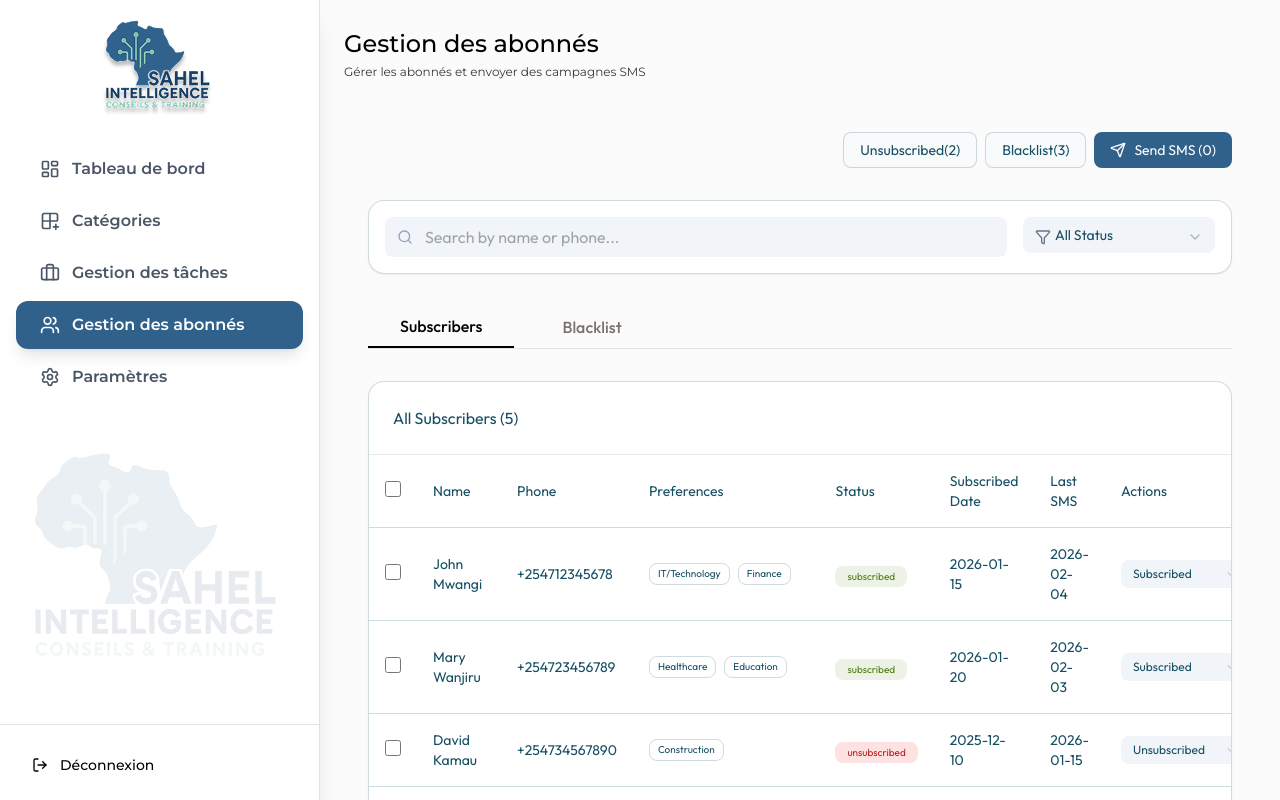
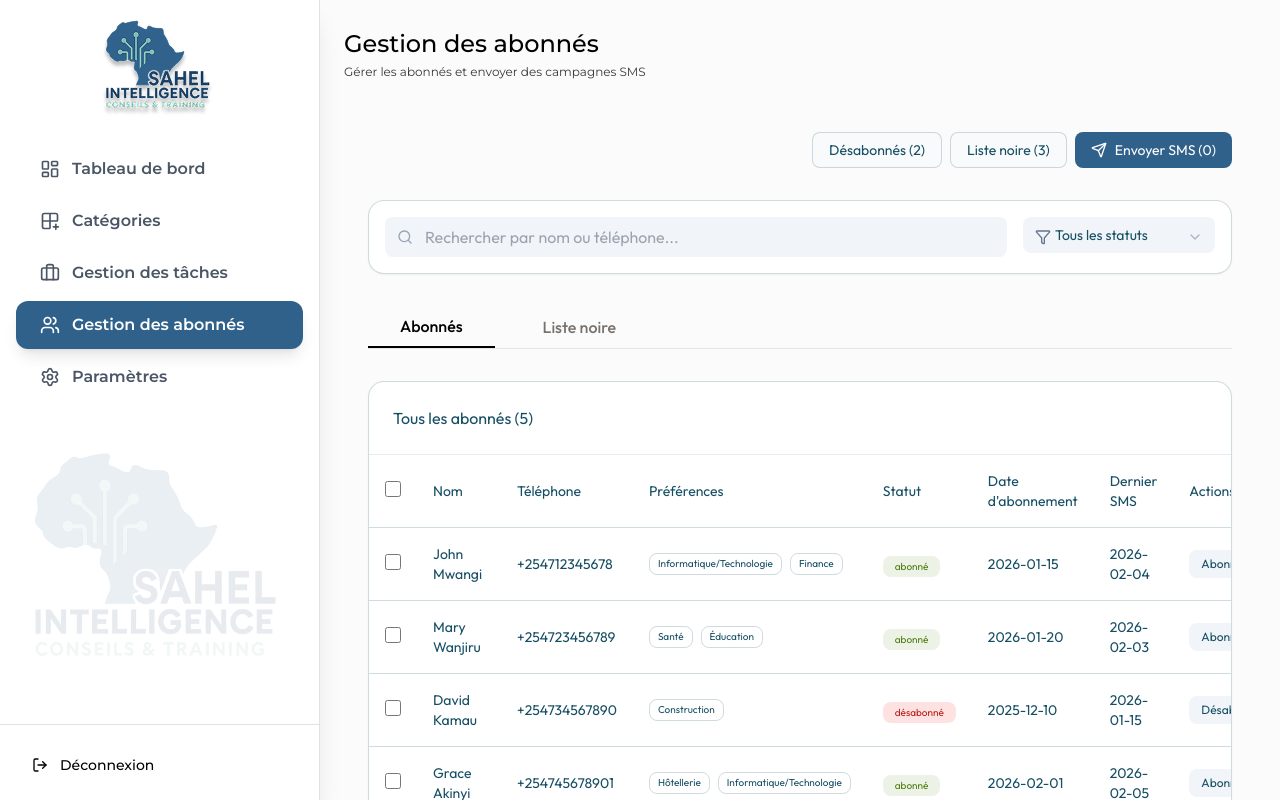
Before and after one commit to Arafat-Bhuiyan/Sahel-Admin, a React (Vite) app: page /admin/subscriber in a window 1280 px wide. Shown: the top 800 px of the page. Built offline with nearby package versions, Linux system fonts and the light colour scheme.

Commit message:
Subscriber convert in french

```diff
--- a/src/Admin/Subscriber/BlacklistTable.jsx
+++ b/src/Admin/Subscriber/BlacklistTable.jsx
@@ -6,7 +6,7 @@ const BlacklistTable = ({ blacklistedSubscribers, onDelete }) => {
     <div className="bg-white rounded-2xl border border-cyan-900/20 shadow-sm overflow-hidden pb-4">
       <div className="p-6 border-b border-cyan-900/10">
         <h2 className="text-cyan-900 text-base font-normal">
-          All Blacklist ({blacklistedSubscribers.length})
+          Toute la liste noire ({blacklistedSubscribers.length})
         </h2>
       </div>
 
@@ -21,10 +21,10 @@ const BlacklistTable = ({ blacklistedSubscribers, onDelete }) => {
                 />
               </th>
               <th className="px-4 py-4 text-cyan-900 text-sm font-normal text-left">
-                Name
+                Nom
               </th>
               <th className="px-4 py-4 text-cyan-900 text-sm font-normal text-left">
-                Phone
+                Téléphone
               </th>
               <th className="px-4 py-4 text-cyan-900 text-sm font-normal text-right">
                 Actions
--- a/src/Admin/Subscriber/Subscriber.jsx
+++ b/src/Admin/Subscriber/Subscriber.jsx
@@ -9,7 +9,7 @@ const initialSubscriberData = [
     id: 1,
     name: "John Mwangi",
     phone: "+254712345678",
-    preferences: ["IT/Technology", "Finance"],
+    preferences: ["Informatique/Technologie", "Finance"],
     status: "subscribed",
     subscribedDate: "2026-01-15",
     lastSMSDate: "2026-02-04",
@@ -18,7 +18,7 @@ const initialSubscriberData = [
     id: 2,
     name: "Mary Wanjiru",
     phone: "+254723456789",
-    preferences: ["Healthcare", "Education"],
+    preferences: ["Santé", "Éducation"],
     status: "subscribed",
     subscribedDate: "2026-01-20",
     lastSMSDate: "2026-02-03",
@@ -36,7 +36,7 @@ const initialSubscriberData = [
     id: 4,
     name: "Grace Akinyi",
     phone: "+254745678901",
-    preferences: ["Hospitality", "IT/Technology"],
+    preferences: ["Hôtellerie", "Informatique/Technologie"],
     status: "subscribed",
     subscribedDate: "2026-02-01",
     lastSMSDate: "2026-02-05",
@@ -63,7 +63,7 @@ const initialSubscriberData = [
     id: 7,
     name: "Bob Kariuki",
     phone: "+254733444555",
-    preferences: ["Energy"],
+    preferences: ["Énergie"],
     status: "blacklist",
     subscribedDate: "2025-09-20",
     lastSMSDate: "2025-10-10",
@@ -72,7 +72,7 @@ const initialSubscriberData = [
     id: 8,
     name: "Catherine Njeri",
     phone: "+254755666777",
-    preferences: ["Retail"],
+    preferences: ["Vente au détail"],
     status: "blacklist",
     subscribedDate: "2025-08-15",
     lastSMSDate: "2025-09-05",
@@ -80,10 +80,10 @@ const initialSubscriberData = [
 ];
 
 const Subscriber = () => {
-  const [activeTab, setActiveTab] = useState("Subscribers");
+  const [activeTab, setActiveTab] = useState("Abonnés");
   const [subscribers, setSubscribers] = useState(initialSubscriberData);
   const [selectedIds, setSelectedIds] = useState([]);
-  const [statusFilter, setStatusFilter] = useState("All Status");
+  const [statusFilter, setStatusFilter] = useState("Tous les statuts");
   const [searchQuery, setSearchQuery] = useState("");
 
   const unsubscribedCount = subscribers.filter(
@@ -116,12 +116,17 @@ const Subscriber = () => {
         sub.id === id ? { ...sub, status: newStatus } : sub,
       ),
     );
-    toast.success(`Subscriber marked as ${newStatus}`);
+    const statusTranslate = {
+      subscribed: "abonné",
+      unsubscribed: "désabonné",
+      blacklist: "liste noire",
+    };
+    toast.success(`Abonné marqué comme ${statusTranslate[newStatus]}`);
   };
 
   const handleDeleteBlacklist = (id) => {
     setSubscribers(subscribers.filter((sub) => sub.id !== id));
-    toast.success("Subscriber removed from blacklist");
+    toast.success("Abonné retiré de la liste noire");
   };
 
   const getFilteredSubscribers = () => {
@@ -130,8 +135,9 @@ const Subscriber = () => {
         sub.name.toLowerCase().includes(searchQuery.toLowerCase()) ||
         sub.phone.includes(searchQuery);
       const matchesStatus =
-        statusFilter === "All Status" ||
-        sub.status.toLowerCase() === statusFilter.toLowerCase();
+        statusFilter === "Tous les statuts" ||
+        (statusFilter === "Abonnés" && sub.status === "subscribed") ||
+        (statusFilter === "Désabonnés" && sub.status === "unsubscribed");
       const isNotBlacklistedInMainView = sub.status !== "blacklist";
       return matchesSearch && matchesStatus && isNotBlacklistedInMainView;
     });
@@ -152,14 +158,14 @@ const Subscriber = () => {
       <div className="flex justify-end items-center w-full">
         <div className="flex gap-2">
           <button className="h-9 px-4 bg-gray-50 rounded-lg border border-cyan-900/20 text-cyan-900 text-sm font-normal hover:bg-gray-100 transition-colors">
-            Unsubscribed({unsubscribedCount})
+            Désabonnés ({unsubscribedCount})
           </button>
           <button className="h-9 px-4 bg-gray-50 rounded-lg border border-cyan-900/20 text-cyan-900 text-sm font-normal hover:bg-gray-100 transition-colors">
-            Blacklist({blacklistCount})
+            Liste noire ({blacklistCount})
           </button>
           <button className="h-9 px-4 bg-[#30618B] rounded-lg text-white text-sm font-normal flex items-center gap-2 hover:bg-[#254d6e] transition-colors">
             <Send className="w-4 h-4" />
-            Send SMS ({selectedIds.length})
+            Envoyer SMS ({selectedIds.length})
           </button>
         </div>
       </div>
@@ -171,7 +177,7 @@ const Subscriber = () => {
             <Search className="absolute left-3 top-1/2 -translate-y-1/2 w-4 h-4 text-slate-400" />
             <input
               type="text"
-              placeholder="Search by name or phone..."
+              placeholder="Rechercher par nom ou téléphone..."
               className="w-full pl-10 pr-4 py-2 bg-slate-100 rounded-lg outline-none text-slate-600 text-base"
               value={searchQuery}
               onChange={(e) => setSearchQuery(e.target.value)}
@@ -183,9 +189,9 @@ const Subscriber = () => {
               onChange={(e) => setStatusFilter(e.target.value)}
               className="appearance-none w-48 px-8 py-2 bg-slate-100 rounded-lg text-cyan-900 text-sm outline-none cursor-pointer focus:ring-1 focus:ring-cyan-900/20"
             >
-              <option value="All Status">All Status</option>
-              <option value="Subscribed">Subscribed</option>
-              <option value="Unsubscribed">Unsubscribed</option>
+              <option value="Tous les statuts">Tous les statuts</option>
+              <option value="Abonnés">Abonnés</option>
+              <option value="Désabonnés">Désabonnés</option>
             </select>
             <Filter className="absolute left-3 top-1/2 -translate-y-1/2 w-4 h-4 text-slate-500" />
             <ChevronDown className="absolute right-3 top-1/2 -translate-y-1/2 w-4 h-4 text-slate-500 opacity-50 pointer-events-none" />
@@ -195,7 +201,7 @@ const Subscriber = () => {
 
       {/* Tabs */}
       <div className="flex gap-4 border-b border-neutral-200">
-        {["Subscribers", "Blacklist"].map((tab) => (
+        {["Abonnés", "Liste noire"].map((tab) => (
           <button
             key={tab}
             onClick={() => setActiveTab(tab)}
@@ -211,7 +217,7 @@ const Subscriber = () => {
       </div>
 
       {/* Table Section */}
-      {activeTab === "Subscribers" ? (
+      {activeTab === "Abonnés" ? (
         <SubscriberTable
           subscribers={getFilteredSubscribers()}
           selectedIds={selectedIds}
--- a/src/Admin/Subscriber/SubscriberTable.jsx
+++ b/src/Admin/Subscriber/SubscriberTable.jsx
@@ -12,7 +12,7 @@ const SubscriberTable = ({
     <div className="bg-white rounded-2xl border border-cyan-900/20 shadow-sm overflow-hidden pb-4 text-start">
       <div className="p-6 border-b border-cyan-900/10">
         <h2 className="text-cyan-900 text-base font-normal">
-          All Subscribers ({subscribers.length})
+          Tous les abonnés ({subscribers.length})
         </h2>
       </div>
 
@@ -32,22 +32,22 @@ const SubscriberTable = ({
                 />
               </th>
               <th className="px-4 py-4 text-cyan-900 text-sm font-normal text-left">
-                Name
+                Nom
               </th>
               <th className="px-4 py-4 text-cyan-900 text-sm font-normal text-left">
-                Phone
+                Téléphone
               </th>
               <th className="px-4 py-4 text-cyan-900 text-sm font-normal text-left">
-                Preferences
+                Préférences
               </th>
               <th className="px-4 py-4 text-cyan-900 text-sm font-normal text-left">
-                Status
+                Statut
               </th>
               <th className="px-4 py-4 text-cyan-900 text-sm font-normal text-left">
-                Subscribed Date
+                Date d'abonnement
               </th>
               <th className="px-4 py-4 text-cyan-900 text-sm font-normal text-left">
-                Last SMS
+                Dernier SMS
               </th>
               <th className="px-4 py-4 text-cyan-900 text-sm font-normal text-left">
                 Actions
@@ -90,7 +90,11 @@ const SubscriberTable = ({
                         : "bg-red-100 text-red-700 font-medium"
                     }`}
                   >
-                    {sub.status}
+                    {sub.status === "subscribed"
+                      ? "abonné"
+                      : sub.status === "unsubscribed"
+                        ? "désabonné"
+                        : "liste noire"}
                   </span>
                 </td>
                 <td className="px-4 py-4 text-cyan-900 text-sm">
@@ -106,9 +110,9 @@ const SubscriberTable = ({
                       onChange={(e) => onStatusChange(sub.id, e.target.value)}
                       className="appearance-none w-32 px-3 py-1.5 bg-slate-100 rounded-lg text-cyan-900 text-xs outline-none cursor-pointer focus:ring-1 focus:ring-cyan-900/20"
                     >
-                      <option value="subscribed">Subscribed</option>
-                      <option value="unsubscribed">Unsubscribed</option>
-                      <option value="blacklist">Blacklist</option>
+                      <option value="subscribed">Abonné</option>
+                      <option value="unsubscribed">Désabonné</option>
+                      <option value="blacklist">Liste noire</option>
                     </select>
                     <ChevronDown className="absolute right-3 top-1/2 -translate-y-1/2 w-3 h-3 text-slate-500 pointer-events-none opacity-50" />
                   </div>
```
